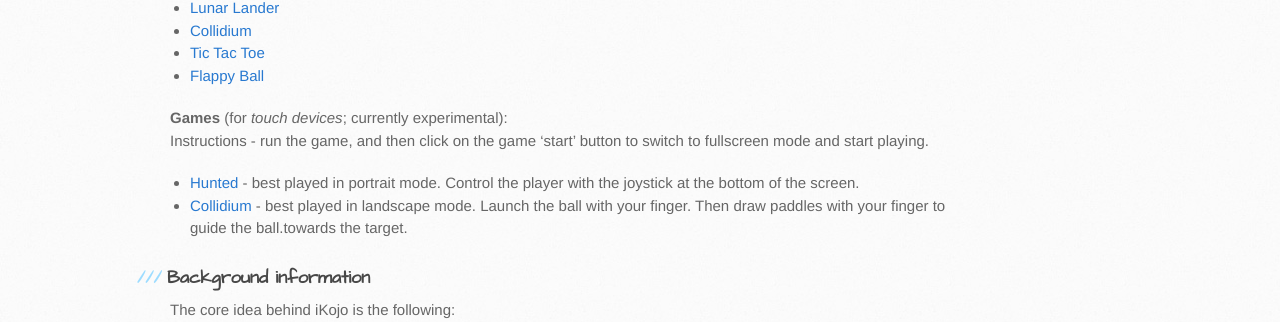
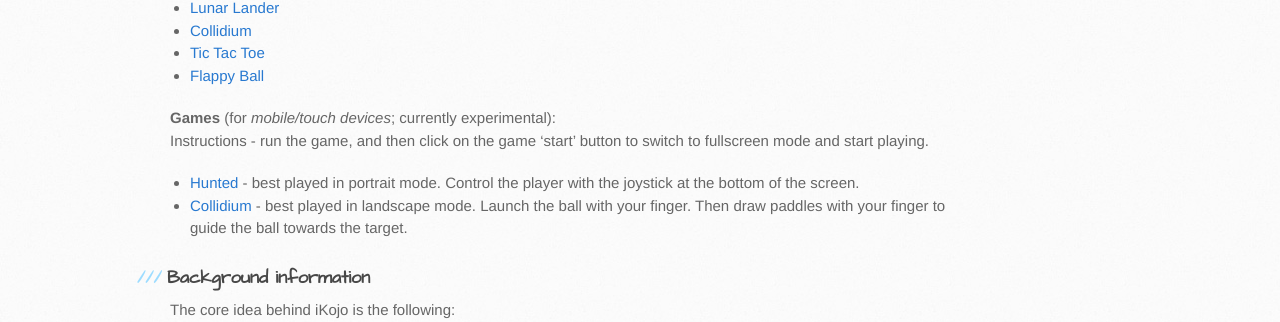
Before and after one commit to kojodoc/kojodoc.github.io, a Jekyll site: the page built from ikojo.md, in a window 1280 px wide. Shown: the part 1066-1388 px from the top of the page. Built offline with Jekyll 4.4.1, drawn with Linux system fonts in a browser that asks for light colours; our own code applies the rules of GitHub Pages for plain Markdown files; the repository's description, which GitHub fills in, is left out.

Commit message:
Tweak iKojo page.

```diff
--- a/ikojo.md
+++ b/ikojo.md
@@ -48,10 +48,10 @@ And here are some examples showing iKojo in action:
 * [Tic Tac Toe](http://ikojo.in/sf/WRksphz/0)
 * [Flappy Ball](http://ikojo.in/sf/6z0ySUq/1)
 
-**Games** (for *touch devices*; currently experimental):
+**Games** (for *mobile/touch devices*; currently experimental):
 Instructions - run the game, and then click on the game 'start' button to switch to fullscreen mode and start playing.
 * [Hunted](http://ikojo.in/sf/uLydUCi/0) - best played in portrait mode. Control the player with the joystick at the bottom of the screen.
-* [Collidium](http://ikojo.in/sf/Nwo4UWB/1) - best played in landscape mode. Launch the ball with your finger. Then draw paddles with your finger to guide the ball.towards the target.
+* [Collidium](http://ikojo.in/sf/Nwo4UWB/1) - best played in landscape mode. Launch the ball with your finger. Then draw paddles with your finger to guide the ball towards the target.
 
 ### Background information
 The core idea behind iKojo is the following:
```
